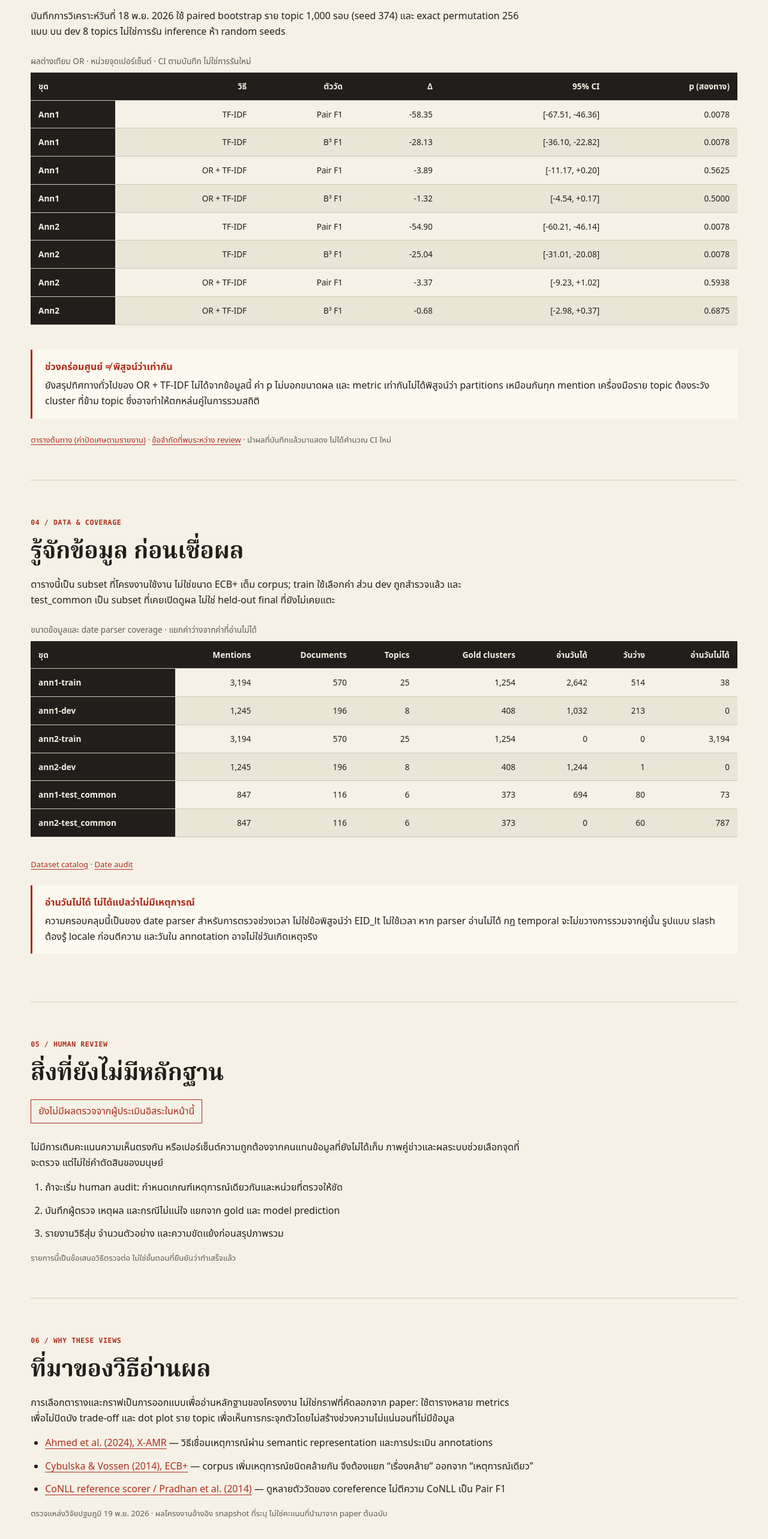
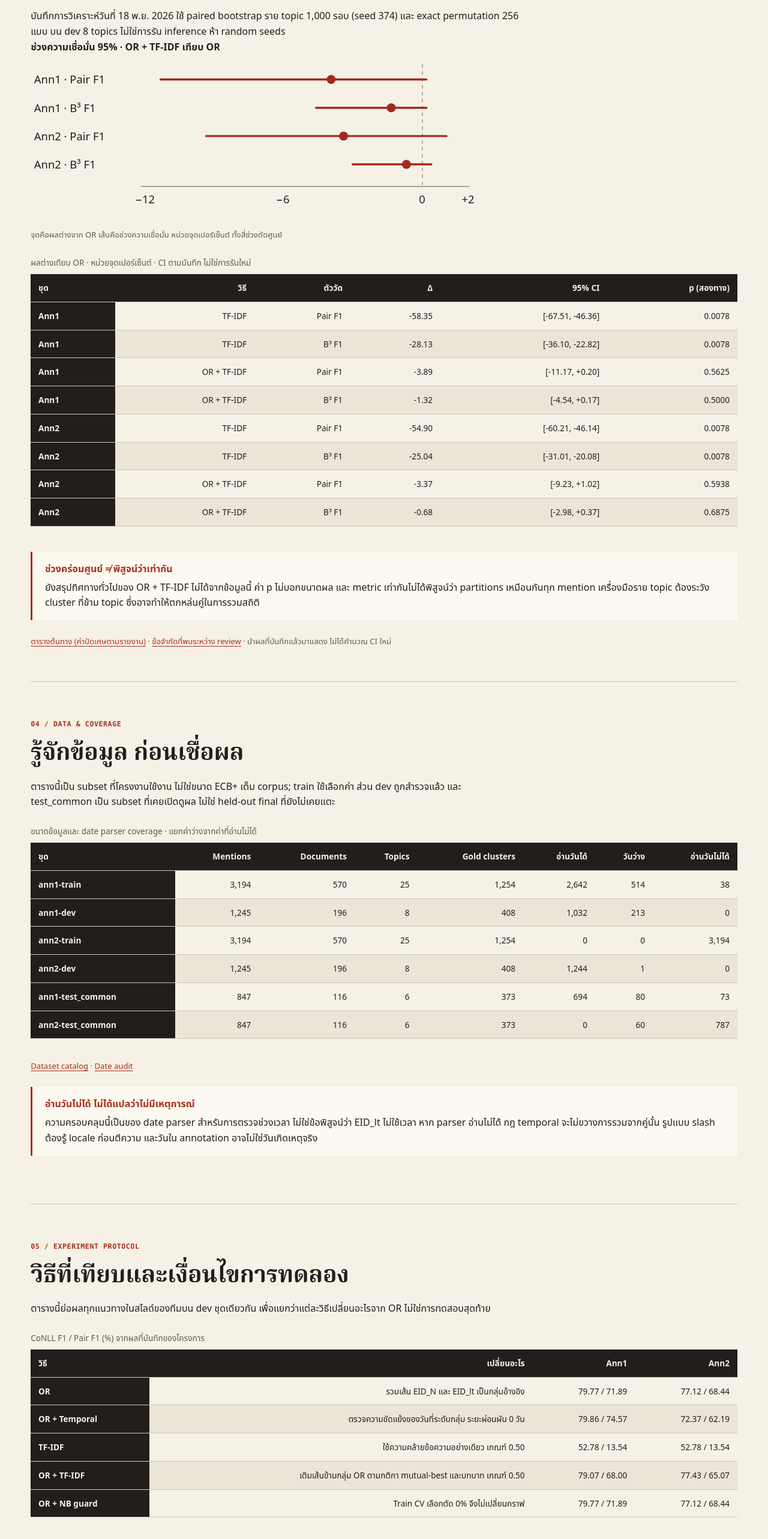
Before and after one commit to Micosz/company-news-nlp-workbench, a plain HTML site: page xamr_lab/static/audit-analysis.html in a window 1280 px wide. Shown: the part 2757-5323 px from the top of the page at 60% size. Drawn offline with Linux system fonts and the light colour scheme.

Commit message:
Add the full method summary and confidence-interval plot

```diff
--- a/xamr_lab/static/audit-analysis.html
+++ b/xamr_lab/static/audit-analysis.html
@@ -1,7 +1,22 @@
 <!doctype html><html lang="th"><head><meta charset="utf-8"><meta name="viewport" content="width=device-width,initial-scale=1"><meta name="theme-color" content="#f5f1e6"><title>อ่านผลให้ครบ | X-AMR Research Analysis</title><link rel="stylesheet" href="/audit.css"><link rel="stylesheet" href="/audit-analysis.css"><script defer src="/audit-analysis.js"></script></head><body class="analysis-page"><a class="analysis-skip" href="#main">ข้ามไปผลการวิเคราะห์</a><header class="audit-nav"><div class="wrap"><a href="/audit">รอยข่าว / X-AMR</a><nav aria-label="เมนูหลัก"><a href="/audit">อ่านข่าว</a><a href="#topics">รายหัวข้อ</a><a href="#uncertainty">ความไม่แน่นอน</a><a href="/">Workbench ↗</a></nav></div></header><main id="main" class="wrap"><section class="analysis-hero"><p class="eyebrow">RESEARCH NOTE / 02 · DEVELOPMENT SET</p><h1>อ่านผล<span>ให้ครบ.</span></h1><p class="lead">คะแนนหนึ่งค่าไม่พอจะบอกว่า<br>ระบบรวมเหตุการณ์ได้ดีขึ้นหรือไม่</p><p>เทียบผลจริงจาก artifacts ของโครงงาน ดูความแตกต่างรายหัวข้อ แล้วแยกสิ่งที่วัดแล้วออกจากสิ่งที่ยังต้องให้คนตรวจ</p><div class="scope-strip"><strong>Explored dev</strong><span>Ann1 / Ann2 = annotations สองเวอร์ชันของ ECB+ เดียวกัน</span><span>ไม่ใช่ผลทดสอบ Finance โดยเฉพาะ</span></div></section>
 <section class="analysis-section" id="metrics"><div class="section-title"><span class="eyebrow">01 / OVERALL</span><h2>ผลรวม และต้นทุนของการเติมเส้น</h2></div><p>CoNLL F1 เป็นค่าเฉลี่ย MUC, B³ และ CEAF<sub>e</sub>; Pair F1 วัดคู่ที่จัดกลุ่มร่วมกัน ส่วน FP คือคู่ที่รวมผิดและ FN คือคู่ที่แยกผิด จึงแสดงทั้งสองมุม ไม่ใช้คะแนนเดียวแทนทั้งหมด <a href="https://github.com/conll/reference-coreference-scorers">อ้างอิง scorer</a></p><div id="metric-table" class="table-wrap" tabindex="0" role="region" aria-label="ตารางผลรวม"></div><p class="source">Snapshot: <a data-source="xamr_lab/research_reference.json">research_reference.json</a> · ค่า F1 แสดงเป็น % ไม่ใช่สัดส่วน 0–1 · ไม่ได้รันโมเดลใหม่ขณะเปิดหน้านี้</p><div class="research-note"><strong>NB ไม่ได้เพิ่มคะแนนใน preset นี้</strong><p>5-fold train CV เลือก pruning fraction 0 ทั้งสองเวอร์ชัน จึงคง OR เดิม ไม่ใช่ cascade ที่ตัดเส้นหลัง OR + TF-IDF และไม่ควรนับคะแนนที่เท่ากันเป็นการปรับปรุงใหม่ <a data-source="docs/XAMR_OR_NB_HYBRID_TH.md">หลักฐานการเลือกค่า</a></p></div></section>
 <section class="analysis-section" id="topics"><div class="section-title"><span class="eyebrow">02 / TOPIC DIFFERENCES</span><h2>ผลต่างกระจุกอยู่ที่ไหน?</h2></div><p>ทุกจุดคือ OR + TF-IDF ลบ OR ของหัวข้อเดียวกัน ไม่ใช่ค่าเฉลี่ยรวม dataset: ค่า F1 บวกดีขึ้น ส่วน FP/FN บวกหมายถึงข้อผิดพลาดเพิ่ม แยก Ann1/Ann2 และใช้แกนเดียวกันต่อ metric เพื่อเทียบได้ตรง</p><div class="analysis-controls"><label>ตัวชี้วัด <select id="topic-metric"><option value="f1">Δ Pair F1 · จุดเปอร์เซ็นต์</option><option value="fp">Δ FP · คู่รวมผิด</option><option value="fn">Δ FN · คู่แยกผิด</option></select></label><a href="/audit">เปิดหลักฐานข่าว →</a></div><p id="topic-status" role="status">กำลังโหลดข้อมูลรายหัวข้อ…</p><div id="topic-plots" class="topic-plots"></div><details><summary>ดูตัวเลขรายหัวข้อทั้งหมด</summary><div id="topic-table" class="table-wrap" tabindex="0" role="region" aria-label="ตารางผลรายหัวข้อ"></div></details><p class="source">Source: /audit-data.json · <a data-source="docs/XAMR_TOPIC_ANALYSIS_TH.md">การวิเคราะห์รายหัวข้อ</a> · จำนวนเส้นเชื่อมไม่เท่ากับจำนวนคู่ เพราะ connected components เชื่อมต่อผ่านสมาชิกอื่นได้</p></section>
-<section class="analysis-section" id="uncertainty"><div class="section-title"><span class="eyebrow">03 / UNCERTAINTY</span><h2>ผลต่างนี้ชัดพอหรือยัง?</h2></div><p>บันทึกการวิเคราะห์วันที่ 18 พ.ย. 2026 ใช้ paired bootstrap ราย topic 1,000 รอบ (seed 374) และ exact permutation 256 แบบ บน dev 8 topics ไม่ใช่การรัน inference ห้า random seeds</p><div id="uncertainty-table" class="table-wrap" tabindex="0" role="region" aria-label="ตารางช่วงความเชื่อมั่น"></div><div class="research-note"><strong>ช่วงคร่อมศูนย์ ≠ พิสูจน์ว่าเท่ากัน</strong><p>ยังสรุปทิศทางทั่วไปของ OR + TF-IDF ไม่ได้จากข้อมูลนี้ ค่า p ไม่บอกขนาดผล และ metric เท่ากันไม่ได้พิสูจน์ว่า partitions เหมือนกันทุก mention เครื่องมือราย topic ต้องระวัง cluster ที่ข้าม topic ซึ่งอาจทำให้ตกหล่นคู่ในการรวมสถิติ</p></div><p class="source"><a data-source="docs/XAMR_SIGNIFICANCE_TH.md">ตารางต้นทาง (ค่าปัดเศษตามรายงาน)</a> · <a href="https://github.com/Micosz/company-news-nlp-workbench/pull/1#pullrequestreview-5955269240">ข้อจำกัดที่พบระหว่าง review</a> · นำผลที่บันทึกแล้วมาแสดง ไม่ได้คำนวณ CI ใหม่</p></section>
+<section class="analysis-section" id="uncertainty"><div class="section-title"><span class="eyebrow">03 / UNCERTAINTY</span><h2>ผลต่างนี้ชัดพอหรือยัง?</h2></div><p>บันทึกการวิเคราะห์วันที่ 18 พ.ย. 2026 ใช้ paired bootstrap ราย topic 1,000 รอบ (seed 374) และ exact permutation 256 แบบ บน dev 8 topics ไม่ใช่การรัน inference ห้า random seeds</p><figure aria-labelledby="interval-caption"><figcaption id="interval-caption"><strong>ช่วงความเชื่อมั่น 95% · OR + TF-IDF เทียบ OR</strong></figcaption>
+<svg viewBox="0 0 660 230" width="100%" style="max-width:760px;height:auto" role="img" aria-label="ช่วงความเชื่อมั่นทั้งสี่แถวตัดเส้นศูนย์ ตัวเลขดูในตารางถัดไป">
+ <g fill="none" stroke="#81786d" stroke-width="1"><path d="M160 191H635"/><path d="M567 14v175" stroke-dasharray="5 5"/></g>
+ <g font-size="16" fill="currentColor"><text x="5" y="42">Ann1 · Pair F1</text><text x="5" y="83">Ann1 · B³ F1</text><text x="5" y="124">Ann2 · Pair F1</text><text x="5" y="165">Ann2 · B³ F1</text><text x="151" y="215">−12</text><text x="355" y="215">−6</text><text x="562" y="215">0</text><text x="624" y="215">+2</text></g>
+ <g stroke="#a3291f" stroke-width="3" stroke-linecap="round" fill="#a3291f"><path d="M188 36h385M413 77h160M254 118h348M466 159h114"/><circle cx="435" cy="36" r="5"/><circle cx="522" cy="77" r="5"/><circle cx="453" cy="118" r="5"/><circle cx="544" cy="159" r="5"/></g>
+</svg><p class="source">จุดคือผลต่างจาก OR เส้นคือช่วงความเชื่อมั่น หน่วยจุดเปอร์เซ็นต์ ทั้งสี่ช่วงตัดศูนย์</p></figure>
+<div id="uncertainty-table" class="table-wrap" tabindex="0" role="region" aria-label="ตารางช่วงความเชื่อมั่น"></div><div class="research-note"><strong>ช่วงคร่อมศูนย์ ≠ พิสูจน์ว่าเท่ากัน</strong><p>ยังสรุปทิศทางทั่วไปของ OR + TF-IDF ไม่ได้จากข้อมูลนี้ ค่า p ไม่บอกขนาดผล และ metric เท่ากันไม่ได้พิสูจน์ว่า partitions เหมือนกันทุก mention เครื่องมือราย topic ต้องระวัง cluster ที่ข้าม topic ซึ่งอาจทำให้ตกหล่นคู่ในการรวมสถิติ</p></div><p class="source"><a data-source="docs/XAMR_SIGNIFICANCE_TH.md">ตารางต้นทาง (ค่าปัดเศษตามรายงาน)</a> · <a href="https://github.com/Micosz/company-news-nlp-workbench/pull/1#pullrequestreview-5955269240">ข้อจำกัดที่พบระหว่าง review</a> · นำผลที่บันทึกแล้วมาแสดง ไม่ได้คำนวณ CI ใหม่</p></section>
 <section class="analysis-section" id="data"><div class="section-title"><span class="eyebrow">04 / DATA & COVERAGE</span><h2>รู้จักข้อมูล ก่อนเชื่อผล</h2></div><p>ตารางนี้เป็น subset ที่โครงงานใช้งาน ไม่ใช่ขนาด ECB+ เต็ม corpus; train ใช้เลือกค่า ส่วน dev ถูกสำรวจแล้ว และ test_common เป็น subset ที่เคยเปิดดูผล ไม่ใช่ held-out final ที่ยังไม่เคยแตะ</p><div id="dataset-table" class="table-wrap" tabindex="0" role="region" aria-label="ตารางชุดข้อมูลและความครอบคลุมวันที่"></div><p class="source"><a data-source="xamr_lab/dataset_catalog.json">Dataset catalog</a> · <a data-source="docs/XAMR_DATE_AUDIT_TH.md">Date audit</a></p><div class="research-note"><strong>อ่านวันไม่ได้ ไม่ได้แปลว่าไม่มีเหตุการณ์</strong><p>ความครอบคลุมนี้เป็นของ date parser สำหรับการตรวจช่วงเวลา ไม่ใช่ข้อพิสูจน์ว่า EID_lt ไม่ใช้เวลา หาก parser อ่านไม่ได้ กฎ temporal จะไม่ขวางการรวมจากคู่นั้น รูปแบบ slash ต้องรู้ locale ก่อนตีความ และวันใน annotation อาจไม่ใช่วันเกิดเหตุจริง</p></div></section>
-<section class="analysis-section human-section"><div class="section-title"><span class="eyebrow">05 / HUMAN REVIEW</span><h2>สิ่งที่ยังไม่มีหลักฐาน</h2></div><p class="pending-label">ยังไม่มีผลตรวจจากผู้ประเมินอิสระในหน้านี้</p><p>ไม่มีการเติมคะแนนความเห็นตรงกัน หรือเปอร์เซ็นต์ความถูกต้องจากคนแทนข้อมูลที่ยังไม่ได้เก็บ ภาพคู่ข่าวและผลระบบช่วยเลือกจุดที่จะตรวจ แต่ไม่ใช่คำตัดสินของมนุษย์</p><ol><li>ถ้าจะเริ่ม human audit: กำหนดเกณฑ์เหตุการณ์เดียวกันและหน่วยที่ตรวจให้ชัด</li><li>บันทึกผู้ตรวจ เหตุผล และกรณีไม่แน่ใจ แยกจาก gold และ model prediction</li><li>รายงานวิธีสุ่ม จำนวนตัวอย่าง และความขัดแย้งก่อนสรุปภาพรวม</li></ol><p class="source">รายการนี้เป็นข้อเสนอวิธีตรวจต่อ ไม่ใช่ขั้นตอนที่ยืนยันว่าทำเสร็จแล้ว</p></section>
-<section class="analysis-section references"><div class="section-title"><span class="eyebrow">06 / WHY THESE VIEWS</span><h2>ที่มาของวิธีอ่านผล</h2></div><p>การเลือกตารางและกราฟเป็นการออกแบบเพื่ออ่านหลักฐานของโครงงาน ไม่ใช่กราฟที่คัดลอกจาก paper: ใช้ตารางหลาย metrics เพื่อไม่ปิดบัง trade-off และ dot plot ราย topic เพื่อเห็นการกระจุกตัวโดยไม่สร้างช่วงความไม่แน่นอนที่ไม่มีข้อมูล</p><ul><li><a href="https://aclanthology.org/2024.lrec-main.920/">Ahmed et al. (2024), X-AMR</a> — วิธีเชื่อมเหตุการณ์ผ่าน semantic representation และการประเมิน annotations</li><li><a href="https://aclanthology.org/L14-1646/">Cybulska & Vossen (2014), ECB+</a> — corpus เพิ่มเหตุการณ์ชนิดคล้ายกัน จึงต้องแยก “เรื่องคล้าย” ออกจาก “เหตุการณ์เดียว”</li><li><a href="https://github.com/conll/reference-coreference-scorers">CoNLL reference scorer / Pradhan et al. (2014)</a> — ดูหลายตัววัดของ coreference ไม่ตีความ CoNLL เป็น Pair F1</li></ul><p class="source">ตรวจแหล่งวิจัยปฐมภูมิ 19 พ.ย. 2026 · ผลโครงงานอ้างอิง snapshot ที่ระบุ ไม่ใช่คะแนนที่นำมาจาก paper ต้นฉบับ</p></section></main><footer class="wrap"><strong>รอยข่าว / Research analysis</strong><a href="/audit">กลับไปอ่านหลักฐานข่าว →</a></footer></body></html>
+<section class="analysis-section" id="protocol"><div class="section-title"><span class="eyebrow">05 / EXPERIMENT PROTOCOL</span><h2>วิธีที่เทียบและเงื่อนไขการทดลอง</h2></div>
+<p>ตารางนี้ย่อผลทุกแนวทางในสไลด์ของทีมบน dev ชุดเดียวกัน เพื่อแยกว่าแต่ละวิธีเปลี่ยนอะไรจาก OR ไม่ใช่การทดสอบสุดท้าย</p><div class="table-wrap" tabindex="0" role="region" aria-label="ตารางผลและเงื่อนไขทุกแนวทาง"><table><caption>CoNLL F1 / Pair F1 (%) จากผลที่บันทึกของโครงการ</caption>
+<thead><tr><th scope="col">วิธี</th><th scope="col">เปลี่ยนอะไร</th><th scope="col">Ann1</th><th scope="col">Ann2</th></tr></thead><tbody>
+<tr><th scope="row">OR</th><td>รวมเส้น EID_N และ EID_lt เป็นกลุ่มอ้างอิง</td><td>79.77 / 71.89</td><td>77.12 / 68.44</td></tr>
+<tr><th scope="row">OR + Temporal</th><td>ตรวจความขัดแย้งของวันที่ระดับกลุ่ม ระยะผ่อนผัน 0 วัน</td><td>79.86 / 74.57</td><td>72.37 / 62.19</td></tr>
+<tr><th scope="row">TF-IDF</th><td>ใช้ความคล้ายข้อความอย่างเดียว เกณฑ์ 0.50</td><td>52.78 / 13.54</td><td>52.78 / 13.54</td></tr>
+<tr><th scope="row">OR + TF-IDF</th><td>เติมเส้นข้ามกลุ่ม OR ตามกติกา mutual-best และบทบาท เกณฑ์ 0.50</td><td>79.07 / 68.00</td><td>77.43 / 65.07</td></tr>
+<tr><th scope="row">OR + NB guard</th><td>Train CV เลือกตัด 0% จึงไม่เปลี่ยนกราฟ</td><td>79.77 / 71.89</td><td>77.12 / 68.44</td></tr>
+</tbody></table></div><p class="source">เลือกค่าด้วย 5-fold CV แบ่งตาม topic บน train แล้วตรึงก่อน dev · <a data-source="docs/NLP_PROJECT_HANDOFF_TH.md">การตั้งค่าและผลโครงการ</a></p></section>
+<section class="analysis-section human-section"><div class="section-title"><span class="eyebrow">06 / HUMAN REVIEW</span><h2>สิ่งที่ยังไม่มีหลักฐาน</h2></div><p class="pending-label">ยังไม่มีผลตรวจจากผู้ประเมินอิสระในหน้านี้</p><p>ไม่มีการเติมคะแนนความเห็นตรงกัน หรือเปอร์เซ็นต์ความถูกต้องจากคนแทนข้อมูลที่ยังไม่ได้เก็บ ภาพคู่ข่าวและผลระบบช่วยเลือกจุดที่จะตรวจ แต่ไม่ใช่คำตัดสินของมนุษย์</p><ol><li>ถ้าจะเริ่ม human audit: กำหนดเกณฑ์เหตุการณ์เดียวกันและหน่วยที่ตรวจให้ชัด</li><li>บันทึกผู้ตรวจ เหตุผล และกรณีไม่แน่ใจ แยกจาก gold และ model prediction</li><li>รายงานวิธีสุ่ม จำนวนตัวอย่าง และความขัดแย้งก่อนสรุปภาพรวม</li></ol><p class="source">รายการนี้เป็นข้อเสนอวิธีตรวจต่อ ไม่ใช่ขั้นตอนที่ยืนยันว่าทำเสร็จแล้ว</p></section>
+<section class="analysis-section references"><div class="section-title"><span class="eyebrow">07 / WHY THESE VIEWS</span><h2>ที่มาของวิธีอ่านผล</h2></div><p>การเลือกตารางและกราฟเป็นการออกแบบเพื่ออ่านหลักฐานของโครงงาน ไม่ใช่กราฟที่คัดลอกจาก paper: ใช้ตารางหลาย metrics เพื่อไม่ปิดบัง trade-off และ dot plot ราย topic เพื่อเห็นการกระจุกตัวโดยไม่สร้างช่วงความไม่แน่นอนที่ไม่มีข้อมูล</p><ul><li><a href="https://aclanthology.org/2024.lrec-main.920/">Ahmed et al. (2024), X-AMR</a> — วิธีเชื่อมเหตุการณ์ผ่าน semantic representation และการประเมิน annotations</li><li><a href="https://aclanthology.org/L14-1646/">Cybulska & Vossen (2014), ECB+</a> — corpus เพิ่มเหตุการณ์ชนิดคล้ายกัน จึงต้องแยก “เรื่องคล้าย” ออกจาก “เหตุการณ์เดียว”</li><li><a href="https://github.com/conll/reference-coreference-scorers">CoNLL reference scorer / Pradhan et al. (2014)</a> — ดูหลายตัววัดของ coreference ไม่ตีความ CoNLL เป็น Pair F1</li></ul><p class="source">ตรวจแหล่งวิจัยปฐมภูมิ 19 พ.ย. 2026 · ผลโครงงานอ้างอิง snapshot ที่ระบุ ไม่ใช่คะแนนที่นำมาจาก paper ต้นฉบับ</p></section></main><footer class="wrap"><strong>รอยข่าว / Research analysis</strong><a href="/audit">กลับไปอ่านหลักฐานข่าว →</a></footer></body></html>
```
